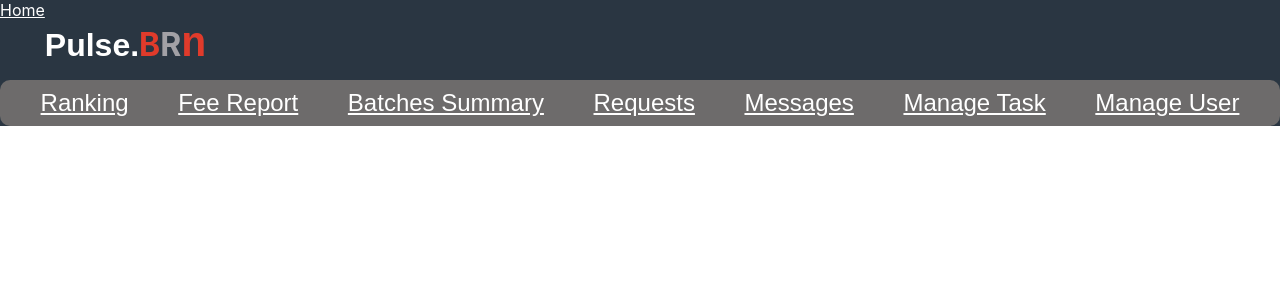
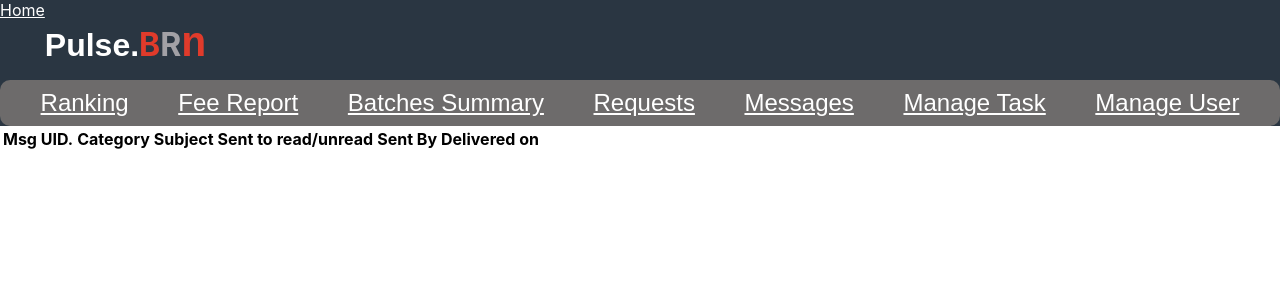
Before and after one commit to kalyaniB1998/PulseProject, a React (Create React App) app: page /Messages in a window 1280 px wide. Shown: the top 300 px of the page. Built offline with nearby package versions, Linux system fonts and the light colour scheme.

Commit message:
changes in task

```diff
--- a/src/components/BatchesSummary.js
+++ b/src/components/BatchesSummary.js
@@ -19,6 +19,8 @@ function BatchesSummary() {
  <NavLink to="/ManageUser" className='rank'>Manage User</NavLink>
 </nav>
 </div>
+
+
     </div>
   )
 }
--- a/src/components/Messages.js
+++ b/src/components/Messages.js
@@ -18,6 +18,31 @@ function Messages() {
  <NavLink to="/ManageUser" className='rank'>Manage User</NavLink>
 </nav>
 </div>
+<div>
+  <table>
+    <thead>
+    <tr>
+      <th>Msg UID.</th>
+      <th>Category</th>
+      <th>Subject</th>
+      <th>Sent to</th>
+      <th>read/unread</th>
+      <th>Sent By</th>
+      <th>Delivered on</th>
+    </tr>
+    </thead>
+    <tbody>
+      <tr>
+        <td></td>
+        <td></td>
+        <td></td>
+        <td></td>
+        <td></td>
+      </tr>
+    </tbody>
+
+  </table>
+</div>
     </div>
   )
 }
```
